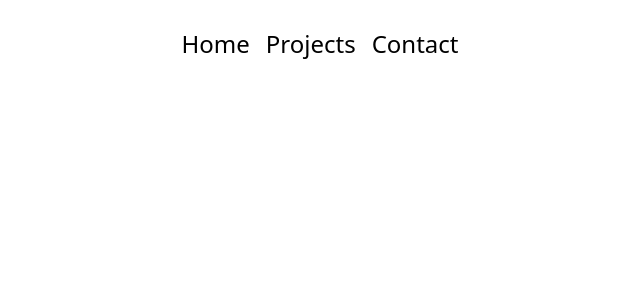
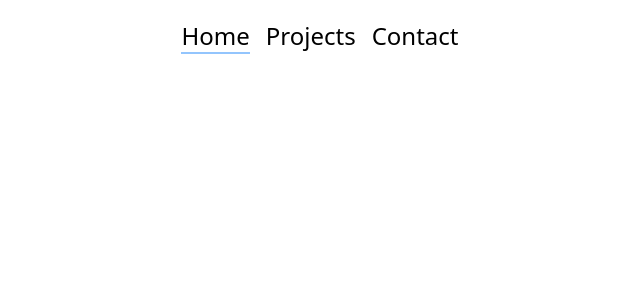
Before and after one commit to nacen-dev/portfolio, a Next.js app: page / in a window 1280 px wide. Shown: the top 300 px of the page, without its empty margins (320-960 px from the left). Built offline with nearby package versions, Linux system fonts and the light colour scheme.

Commit message:
style: add blue bottom border if route matches

```diff
--- a/components/Header/Header.tsx
+++ b/components/Header/Header.tsx
@@ -1,21 +1,48 @@
 import Link from "next/link";
+import { useRouter } from "next/router";
 import React from "react";
 
 interface Props {}
 
 export const Header = (props: Props) => {
+  const router = useRouter();
+
   return (
-    <header className="p-5 flex justify-center">
+    <header className="p-5 flex justify-center h-[10vh]">
       <nav>
-        <ul className="flex gap-4 text-2xl p-2">
+        <ul className="flex gap-4 text-2xl">
           <li>
-            <Link href="/">Home</Link>
+            <Link href="/">
+              <a
+                className={`${
+                  router.pathname == "/" ? "border-b-2 border-blue-300" : ""
+                }`}
+              >
+                Home
+              </a>
+            </Link>
           </li>
           <li>
-            <Link href="/projects">Projects</Link>
+            <Link href="/projects">
+              <a
+                className={`${
+                  router.pathname == "/projects" ? "border-b-2 border-blue-300" : ""
+                }`}
+              >
+                Projects
+              </a>
+            </Link>
           </li>
           <li>
-            <Link href="/contact">Contact</Link>
+            <Link href="/contact">
+              <a
+                className={`${
+                  router.pathname == "/contact" ? "border-b-2 border-blue-300" : ""
+                }`}
+              >
+                Contact
+              </a>
+            </Link>
           </li>
         </ul>
       </nav>
```
